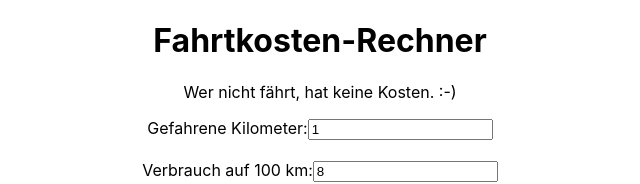
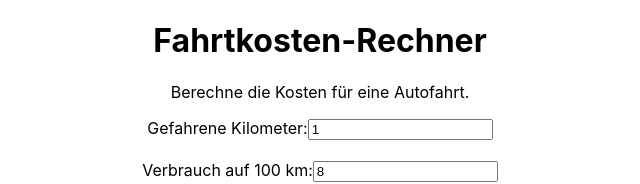
Before and after one commit to pstackebrandt/gas-costs-app, a React (Create React App) app: page / in a window 1280 px wide. Shown: the top 184 px of the page, without its empty margins (320-960 px from the left). Built offline with nearby package versions, Linux system fonts and the light colour scheme.

Commit message:
Add SubTitle component and update App. Exchanged funny by serious text.

```diff
--- a/src/App.js
+++ b/src/App.js
@@ -2,6 +2,7 @@
 import { DEFAULT_DISTANCE, DEFAULT_CONSUMPTION, DEFAULT_PRICE } from './constants';
 import './App.css';
 import InputArea from './components/InputArea';
+import SubTitle from './components/SubTitle';
 
 import OutputFieldWithNumber from './OutputFieldWithNumber';
 
@@ -24,7 +25,7 @@
       { /*Title of the page */}
       <div className="PageTitle">
         <h1>Fahrtkosten-Rechner</h1>
-        <p>Wer nicht fährt, hat keine Kosten. :-)</p>
+        <SubTitle text="Berechne die Kosten für eine Autofahrt." />
       </div>
 
       { /*Input area */}
--- /dev/null
+++ b/src/components/SubTitle.js
@@ -0,0 +1,16 @@
+// SubTitle.js
+
+/**
+ * SubTitle component renders a paragraph element with the provided text.
+ *
+ * @param {Object} props - The properties object.
+ * @param {string} props.text - The text to be displayed inside the paragraph.
+ * @returns {JSX.Element} The rendered paragraph element.
+ */
+function SubTitle({text}) {
+  return (
+    <p>{text}</p>
+  );
+}
+
+export default SubTitle;
```
